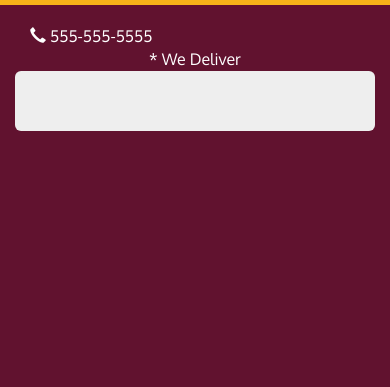
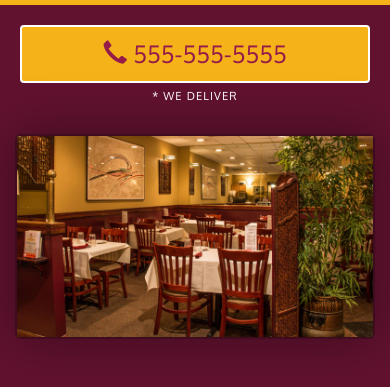
Before and after one commit to Antidale/html_css_js, a plain HTML site: page restaurant_site/index.html in a window 390 px wide. Shown: the part 87-474 px from the top of the page. Drawn offline with Linux system fonts and the light colour scheme.

Commit message:
more stuff

```diff
--- a/restaurant_site/css/styles.css
+++ b/restaurant_site/css/styles.css
@@ -91,10 +91,21 @@ body {
   margin-top: -30px;
 }
 
-@media (min-width: 1200px) {
-
+.container .jumbotron {
+  box-shadow: 0 0 50px #3F0C1F;
+  border: 2px solid #3F0C1F;
 }
 
+/* Wide Desktop */
+@media (min-width: 1200px) {
+  .container .jumbotron  {
+    background: url('../images/jumbotron_1200.jpg') no-repeat;
+    height: 675px;
+
+  }
+}
+
+/* Smaller Desktop & Landscape Tablet */
 @media (min-width: 992px) and (max-width: 1199px) {
   #logo-img {
     background: url('../images/restaurant-logo_medium.png') no-repeat;
@@ -102,12 +113,24 @@ body {
     height: 100px;
     margin: 5px 5px 5px 0;
   }
+
+  .container .jumbotron  {
+    background: url('../images/jumbotron_992.jpg') no-repeat;
+    height: 558px;
+
+  }
 }
 
-@media (min-width: 768) and (max-width: 991) {
+/* More Tablet, Wide Phone */
+@media (min-width: 768px) and (max-width: 991px) {
+  .container .jumbotron  {
+    background: url('../images/jumbotron_768.jpg') no-repeat;
+    height: 432px;
 
+  }
 }
 
+/* Portrait Phone */
 @media (max-width: 767px) {
   .navbar-brand {
     padding-top: 10px;
@@ -137,4 +160,27 @@ body {
     font-size: 1em;
     margin-right: 5px;
   }
+
+  #call-btn > a {
+    font-size: 1.5em;
+    display: block;
+    margin: 0 20px;
+    padding: 10px;
+    border: 2px solid #fff;
+    background-color: #f6b319;
+    color: #951C49;
+  }
+
+  #xs-deliver {
+    margin-top: 5px;
+    font-size: .7em;
+    letter-spacing: .1em;
+    text-transform: uppercase;
+  }
+
+  .container .jumbotron {
+    margin-top: 30px;
+    padding: 0;
+
+  }
 }
--- a/restaurant_site/index.html
+++ b/restaurant_site/index.html
@@ -69,13 +69,16 @@
     </nav>
   </header>
   <div id="call-btn" class="visible-xs">
-    <a href="tel:555-555-5555" class="btn"></a>
-    <span class="glyphicon glyphicon-earphone"></span>
-    555-555-5555
+    <a href="tel:555-555-5555" class="btn">
+      <span class="glyphicon glyphicon-earphone"></span>
+      555-555-5555
+    </a>
   </div>
   <div id="xs-deliver" class="text-center visible-xs">* We Deliver</div>
   <div class="container" id="main-content">
-    <div class="jumbotron"></div>
+    <div class="jumbotron">
+      <img src="images/jumbotron_768.jpg" alt="Picture of restaurant" class="img-responsive visible-xs">
+    </div>
   </div>
   <script src="js/jquery-2.1.4.min.js"></script>
   <script src="js/bootstrap.min.js"></script>
```
